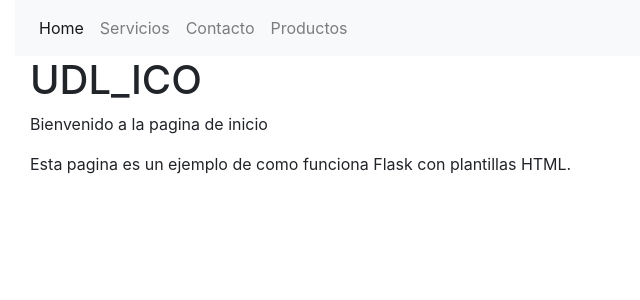
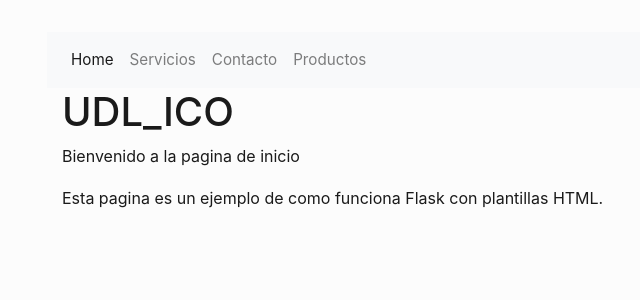
Before and after one commit to rsoto-cortes/appweb01, a Flask app: page / in a window 1280 px wide. Shown: the top 300 px of the page, without its empty margins (0-640 px from the left). Run offline with Flask 3, Linux system fonts and the light colour scheme.

Commit message:
aplicacion de css 28/10/26

```diff
--- /dev/null
+++ b/static/css/style.css
@@ -0,0 +1,106 @@
+/* ==========================================================================
+   1. VARIABLES Y CONFIGURACIÓN GENERAL
+   ========================================================================== */
+:root {
+    --bg-color: #fcfcfc;
+    --text-primary: #1a1a1a;
+    --text-secondary: #666666;
+    --accent-color: #000000;
+    --border-color: #eaeaea;
+    --font-stack: -apple-system, BlinkMacSystemFont, "Segoe UI", Roboto, Helvetica, Arial, sans-serif;
+    --max-width: 900px;
+}
+
+* {
+    box-sizing: border-box;
+    margin: 0;
+    padding: 0;
+}
+
+body {
+    font-family: var(--font-stack);
+    background-color: var(--bg-color);
+    color: var(--text-primary);
+    line-height: 1.6;
+    padding: 2rem;
+}
+
+/* ==========================================================================
+   2. DISEÑO DEL CONTENEDOR PRINCIPAL (LAYOUT)
+   ========================================================================== */
+.main-container {
+    max-width: var(--max-width);
+    margin: 0 auto;
+}
+
+/* ==========================================================================
+   3. COMPONENTE: NAVEGACIÓN (layout.html)
+   ========================================================================== */
+.navbar-brand {
+    font-size: 1.25rem;
+    font-weight: 700;
+    letter-spacing: -0.02em;
+    margin-bottom: 1.5rem;
+    color: var(--accent-color);
+}
+
+.nav-menu {
+    list-style: none;
+    display: flex;
+    gap: 2rem;
+    padding-bottom: 1.5rem;
+    border-bottom: 1px solid var(--border-color);
+    margin-bottom: 3rem;
+}
+
+.nav-item {
+    font-size: 0.95rem;
+}
+
+.nav-link {
+    text-decoration: none;
+    color: var(--text-secondary);
+    transition: color 0.2s ease;
+}
+
+.nav-link:hover {
+    color: var(--accent-color);
+}
+
+.nav-link.active {
+    color: var(--accent-color);
+    font-weight: 600;
+}
+
+/* ==========================================================================
+   4. COMPONENTE: CONTENIDO PRINCIPAL (Vistas dinámicas)
+   ========================================================================== */
+.content-section {
+    animation: fadeIn 0.4s ease;
+}
+
+.content-title {
+    font-size: 2.5rem;
+    font-weight: 700;
+    letter-spacing: -0.03em;
+    margin-bottom: 1rem;
+    color: var(--accent-color);
+}
+
+.content-message {
+    font-size: 1.1rem;
+    color: var(--text-secondary);
+    margin-bottom: 1.5rem;
+    font-weight: 300;
+}
+
+.content-text {
+    font-size: 1rem;
+    color: var(--text-primary);
+}
+
+/* Animación sutil de carga */
+@keyframes fadeIn {
+    from { opacity: 0; transform: translateY(4px); }
+    to { opacity: 1; transform: translateY(0); }
+}
--- a/templates/layout.html
+++ b/templates/layout.html
@@ -7,6 +7,8 @@
         <title>{{ title }}</title>
     </head>
     <body>
+        <link rel="stylesheet" href="{{ url_for('static', filename='css/style.css') }}">
+
         <div class="container-fluid">
 
 
```
